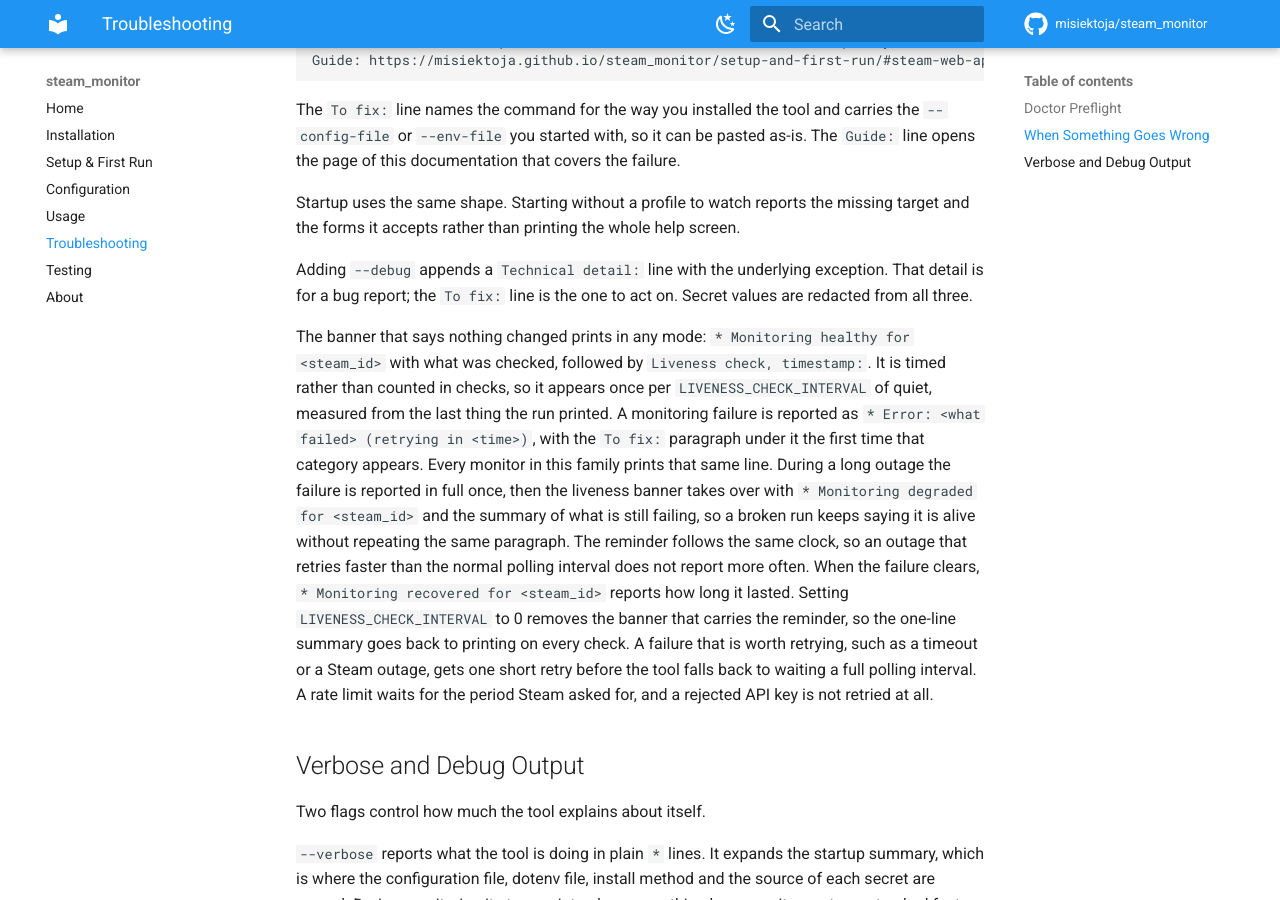
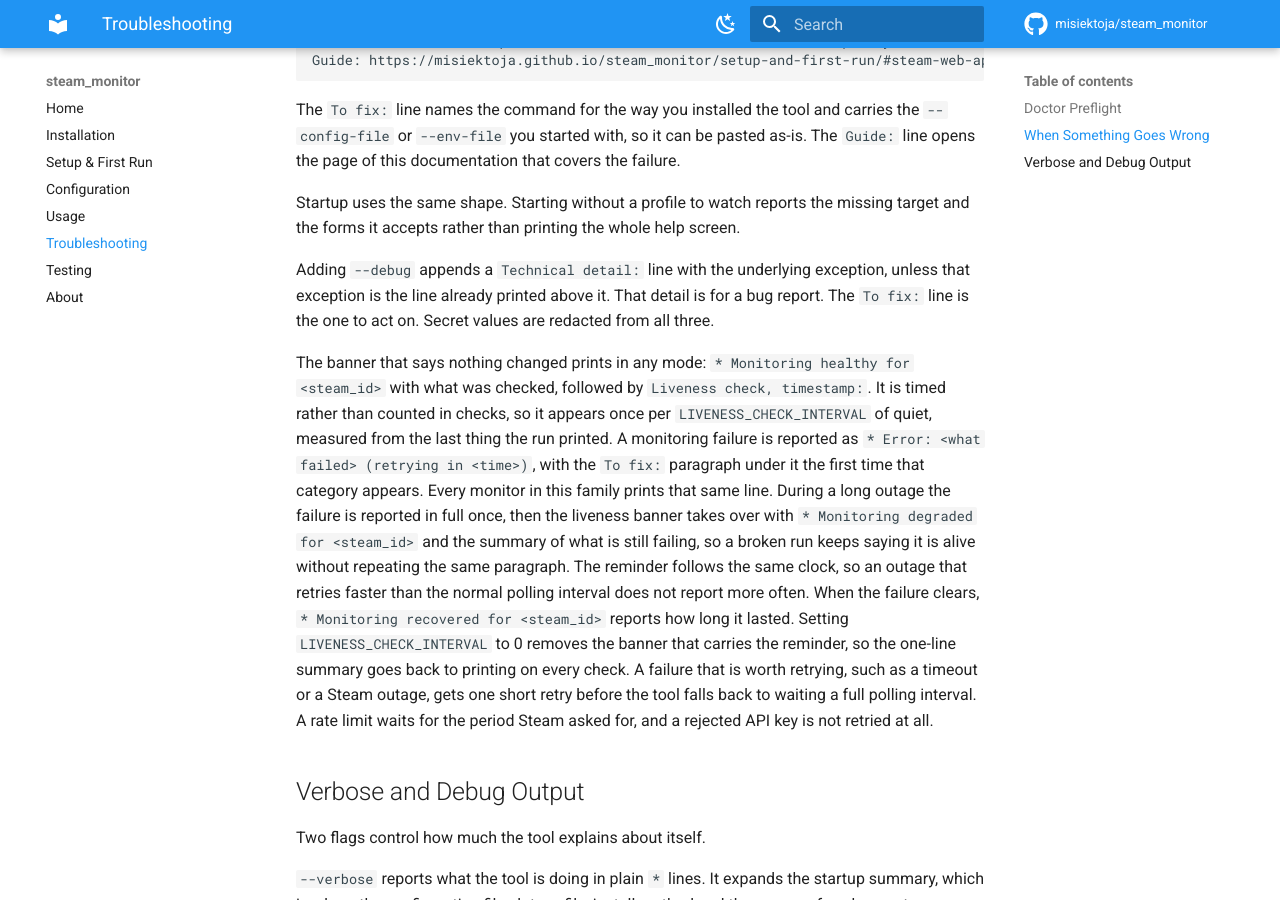
Before and after one commit to misiektoja/steam_monitor, an MkDocs documentation site: the page built from docs/troubleshooting.md, in a window 1280 px wide and 900 px high, scrolled down 1445 px. Built offline with MkDocs 1.6.1 and Material for MkDocs 9.7.7, drawn with Linux system fonts in a browser that asks for light colours; comment, search, counter and statistics services are not loaded.

Commit message:
docs(troubleshooting): say when the debug detail line is dropped

```diff
--- a/docs/troubleshooting.md
+++ b/docs/troubleshooting.md
@@ -42,7 +42,7 @@ The `To fix:` line names the command for the way you installed the tool and carr
 
 Startup uses the same shape. Starting without a profile to watch reports the missing target and the forms it accepts rather than printing the whole help screen.
 
-Adding `--debug` appends a `Technical detail:` line with the underlying exception. That detail is for a bug report; the `To fix:` line is the one to act on. Secret values are redacted from all three.
+Adding `--debug` appends a `Technical detail:` line with the underlying exception, unless that exception is the line already printed above it. That detail is for a bug report. The `To fix:` line is the one to act on. Secret values are redacted from all three.
 
 The banner that says nothing changed prints in any mode: `* Monitoring healthy for <steam_id>` with what was checked, followed by `Liveness check, timestamp:`. It is timed rather than counted in checks, so it appears once per `LIVENESS_CHECK_INTERVAL` of quiet, measured from the last thing the run printed. A monitoring failure is reported as `* Error: <what failed> (retrying in <time>)`, with the `To fix:` paragraph under it the first time that category appears. Every monitor in this family prints that same line. During a long outage the failure is reported in full once, then the liveness banner takes over with `* Monitoring degraded for <steam_id>` and the summary of what is still failing, so a broken run keeps saying it is alive without repeating the same paragraph. The reminder follows the same clock, so an outage that retries faster than the normal polling interval does not report more often. When the failure clears, `* Monitoring recovered for <steam_id>` reports how long it lasted. Setting `LIVENESS_CHECK_INTERVAL` to 0 removes the banner that carries the reminder, so the one-line summary goes back to printing on every check. A failure that is worth retrying, such as a timeout or a Steam outage, gets one short retry before the tool falls back to waiting a full polling interval. A rate limit waits for the period Steam asked for, and a rejected API key is not retried at all.
 
```
